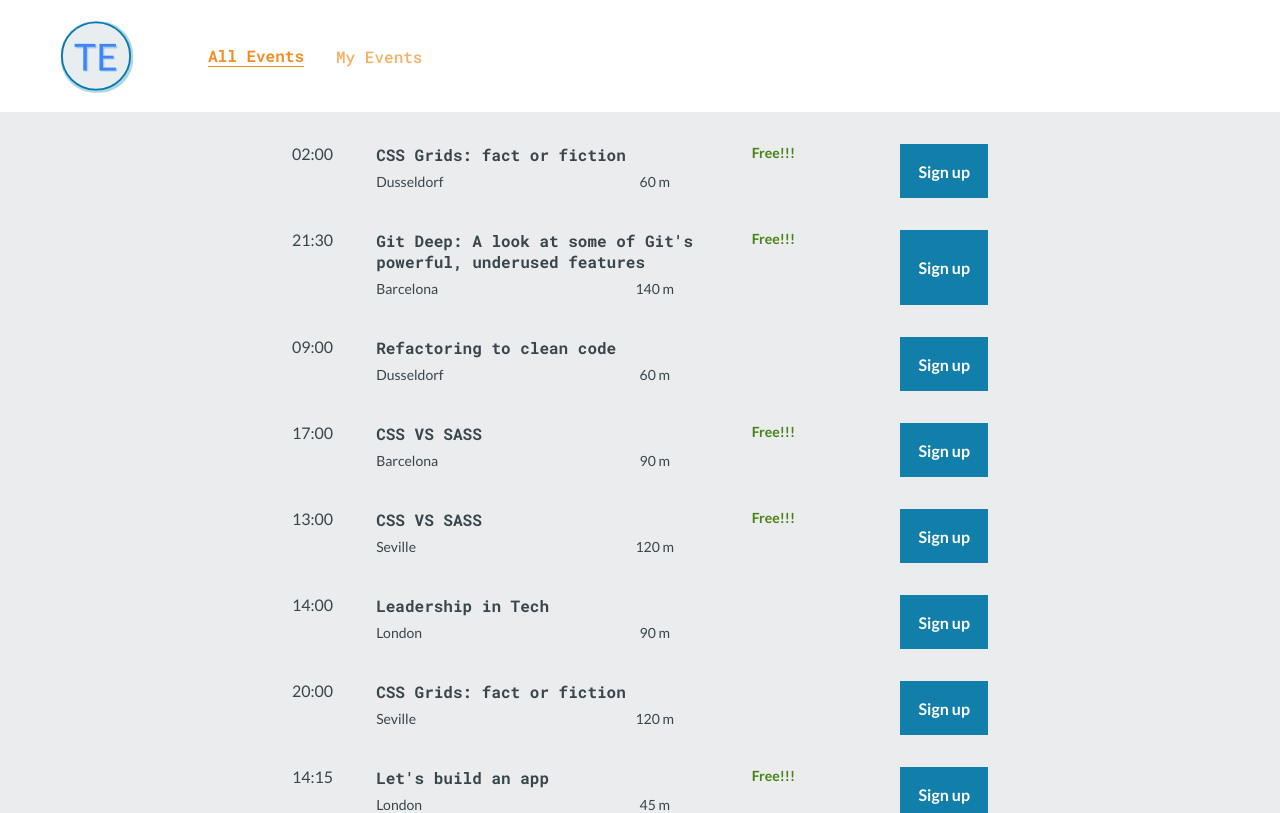
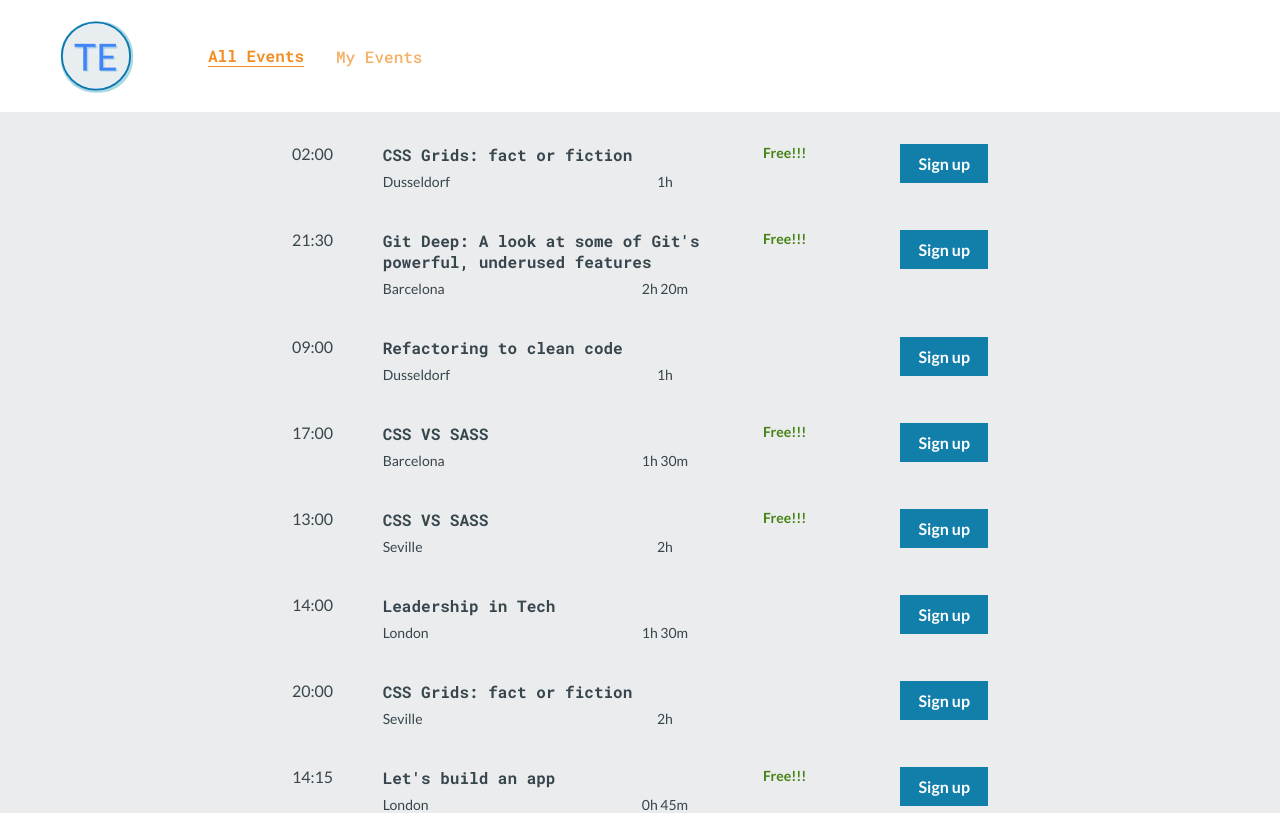
Before and after one commit to akolybelnikov/tech-meets, a React (Create React App) app: page / in a window 1280 px wide. Shown: the top 813 px of the page. Built offline with nearby package versions, Linux system fonts and the light colour scheme; data requests are answered from the project's data file.

Commit message:
Formatting the duration with date-fns

```diff
--- a/package.json
+++ b/package.json
@@ -13,6 +13,7 @@
     "@types/rebass": "^3.0.4",
     "@types/styled-components": "^4.1.18",
     "axios": "^0.19.0",
+    "date-fns": "^1.30.1",
     "fuse.js": "^3.4.5",
     "moment": "^2.24.0",
     "node-sass": "^4.12.0",
--- a/src/components/events/Event.tsx
+++ b/src/components/events/Event.tsx
@@ -9,6 +9,7 @@ import Flex from '../shared/Flex';
 import FlexRow from '../shared/FlexRow';
 import SubTitle from '../shared/SubTitle';
 import Text from '../shared/Text';
+import { differenceInMinutes } from 'date-fns'
 
 const RowItem = styled(Box).attrs({
   padding: [1, 2]
@@ -17,6 +18,12 @@ const RowItem = styled(Box).attrs({
 export default ({ event, city }: { event: Event, city: City }) => {
 
   const { startDate, name, isFree, endDate } = event
+
+  const formatDuration = (minutes: number): string => {
+    const hours: number = Math.floor(minutes / 60)
+    const rest: number = minutes % 60
+    return rest !== 0 ? `${hours}h ${rest}m` : `${hours}h`
+  }
 
   return (
     <FlexRow>
@@ -32,7 +39,9 @@ export default ({ event, city }: { event: Event, city: City }) => {
             <Box sx={{ flex: '50%' }}><Text>{city && city.name}</Text></Box>
             <Box sx={{ flex: 'auto' }}>
               <Text>
-                {startDate && endDate && <Moment diff={startDate} unit="minutes" decimal>{endDate}</Moment>} m
+                {startDate && endDate && formatDuration(
+                  differenceInMinutes(endDate, startDate)
+                )}
               </Text>
             </Box>
           </Flex>
@@ -41,7 +50,7 @@ export default ({ event, city }: { event: Event, city: City }) => {
           <SubTitle ml={1}>{isFree && <Text color="darkGreen">Free!!!</Text>}</SubTitle>
         </Box>
       </RowItem>
-      <RowItem sx={{ flex: ['40% 0 0', 'auto'], display: 'flex', justifyContent: 'flex-end' }}>
+      <RowItem sx={{ display: 'flex', flexDirection: 'column', justifyContent: 'flex-start' }}>
         <Button variant='primaryInverted'>Sign up</Button>
       </RowItem>
     </FlexRow>
```
Also changed, not shown: 1 other file (tests, documents, lock files or other folders).
